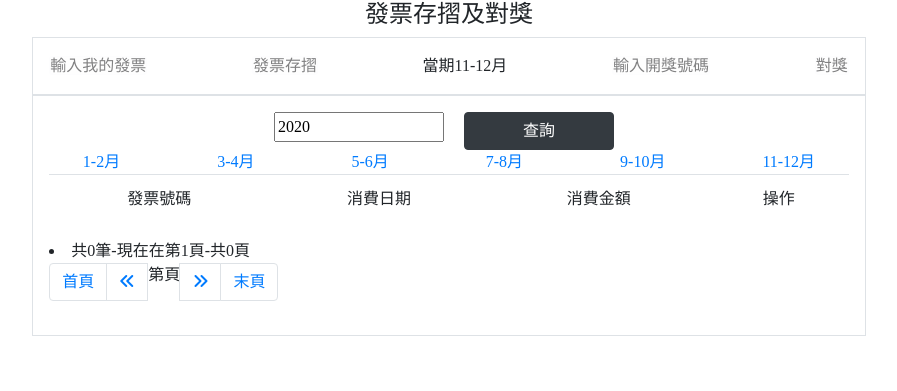
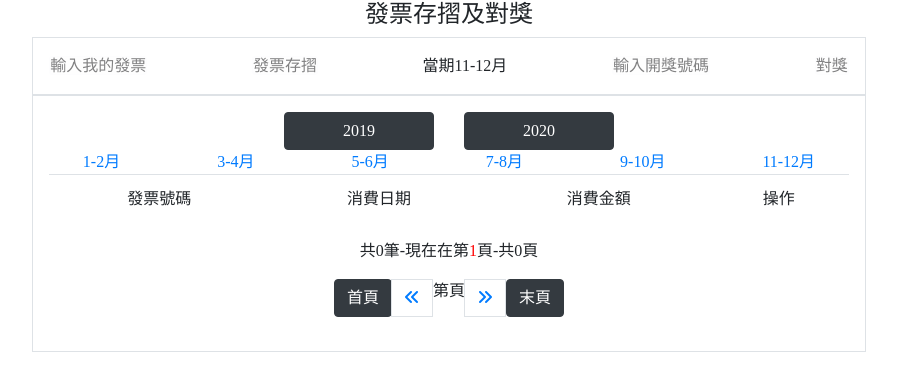
Before and after one commit to wdaweb/invoice-Winnie086, a PHP site: page /?do=invoice_list in a window 1280 px wide. Shown: the top 391 px of the page, without its empty margins (191-1088 px from the left). Run offline with PHP 8.4, Linux system fonts and the light colour scheme; data that the repository does not hold is empty; some libraries are stand-ins or nearby versions.

Commit message:
修改發票分頁連結樣式。嘗試改變輸入年分，未完成

```diff
--- a/invoice_list.php
+++ b/invoice_list.php
@@ -51,19 +51,17 @@ if(($thisPage+1)>=$pages){
 }
 
 
-
-
-
-
-
-
 ?>
 
 
     <div class="row justify-content-around align-items-center">
-    <form class="d-flex" action="?do=invoice_list" method="$_GET">
-    <div class="col-6"><input type="number" placeholder="請輸入去/今年" name="year" style="width:170px" min="<?=$year-1;?>" max="<?=$year;?>" step="1" value="<?=date("Y");?>"></div>
-    <div class="col-6"><input type="submit" style="width:150px" class="btn btn-dark" value="查詢"></div>
+    <form class="d-flex" action="?" method="GET">
+    <input type="hidden" name="do" value="invoice_list">
+    <div class="col-6"><input type="submit" style="width:150px" class="btn btn-dark" value="<?=$year-1;?>"></div>
+    <div class="col-6"><input type="submit" style="width:150px" class="btn btn-dark" value="<?=$year;?>">
+
+    </div>
+    <!-- <div class="col-6"><input type="number" placeholder="請輸入去/今年" name="year" style="width:170px" min="<?=$year-1;?>" max="<?=$year;?>" step="1" value="<?=date("Y");?>"></div> -->
     </form>
     </div>
 
@@ -115,15 +113,18 @@ if(($thisPage+1)>=$pages){
 </table>
 
 
+  <ul class="pagination justify-content-center">
+ <li>共<?=$data_nums[0];?>筆-現在在第<span style="color:red"><?=$page;?></span>頁-共<?=$pages;?>頁</li>
+</ul>
 
- <li>共<?=$data_nums[0];?>筆-現在在第<?=$page;?>頁-共<?=$pages;?>頁</li>
-<nav aria-label="Page navigation example">
-  <ul class="pagination">
+<nav>
+  <ul class="pagination justify-content-center">
 
-    <li class="page-item"><a class="page-link" href="?do=invoice_list&year=<?=$year;?>&period=<?=$period;?>&page=1">首頁</a></li>
+  <li class="page-item"><a class="btn btn-md btn-dark" href="?do=invoice_list&year=<?=$year;?>&period=<?=$period;?>&page=1">首頁</a></li>
 
-    <li class="page-item"><a class="page-link" href="?do=invoice_list&year=<?=$year;?>&period=<?=$period;?>&page=<?=$lastPage;?>">
-    <i class="fas fa-angle-double-left"></i></a></li>
+    <li class="page-item">
+      <a class="page-link" href="?do=invoice_list&year=<?=$year;?>&period=<?=$period;?>&page=<?=$lastPage;?>" tabindex="-1"><i class="fas fa-angle-double-left"></i></a>
+    </li>
 
     <p>第</p>
     <?php
@@ -135,7 +136,10 @@ if(($thisPage+1)>=$pages){
     ?>
     <p>頁</p>
 
-    <li class="page-item"><a class="page-link" href="?do=invoice_list&year=<?=$year;?>&period=<?=$period;?>&page=<?=$nextPage;?>"><i class="fas fa-angle-double-right"></i></a></li>
-    <li class="page-item"><a class="page-link" href="?do=invoice_list&year=<?=$year;?>&period=<?=$period;?>&page=<?=$pages;?>">末頁</a></li>
+    <li class="page-item">
+      <a class="page-link" href="?do=invoice_list&year=<?=$year;?>&period=<?=$period;?>&page=<?=$nextPage;?>"><i class="fas fa-angle-double-right"></i></a>
+    </li>
+
+    <li class="page-item"><a class="btn btn-md btn-dark" href="?do=invoice_list&year=<?=$year;?>&period=<?=$period;?>&page=<?=$pages;?>">末頁</a></li>
   </ul>
 </nav>
```
